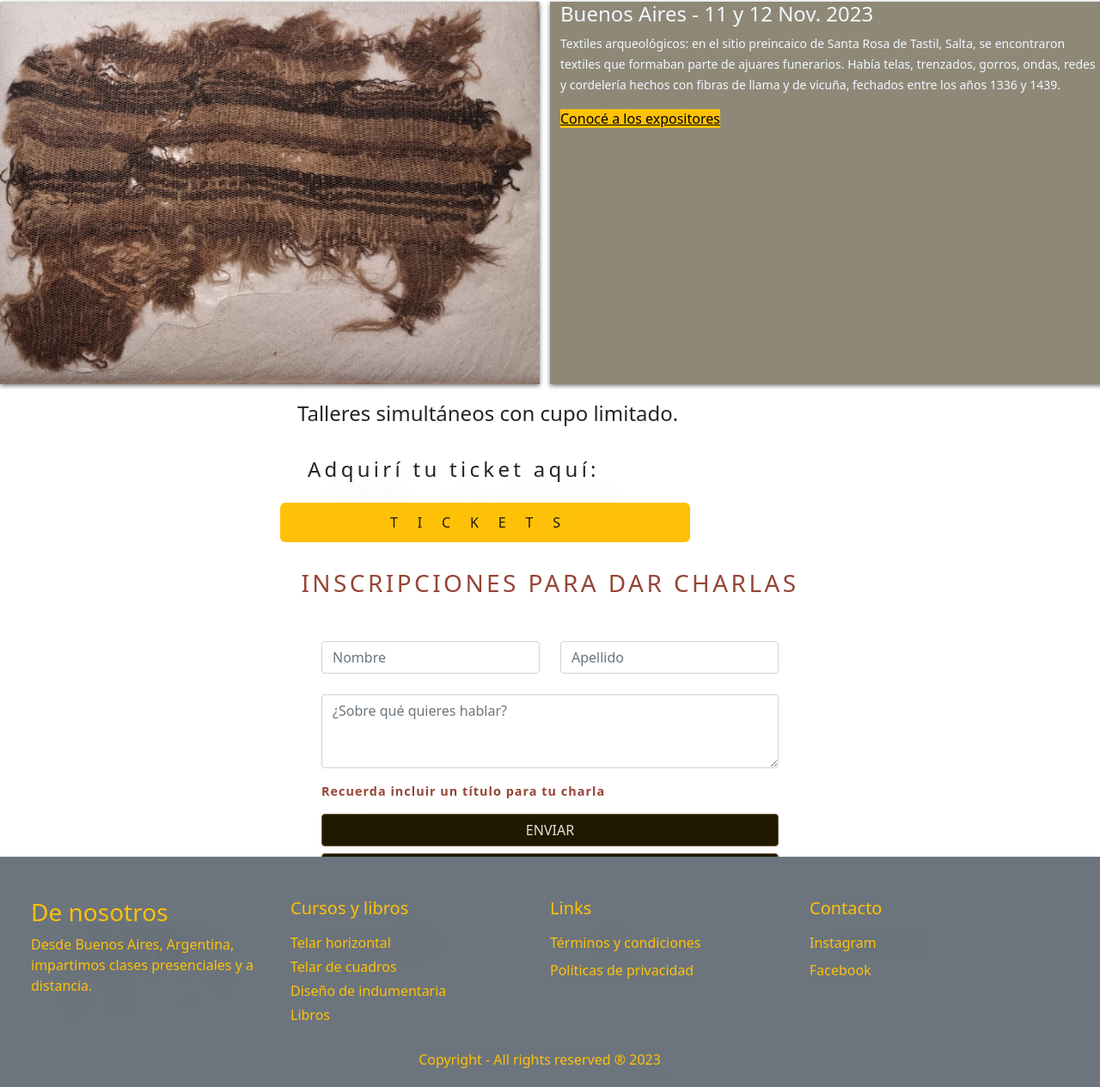
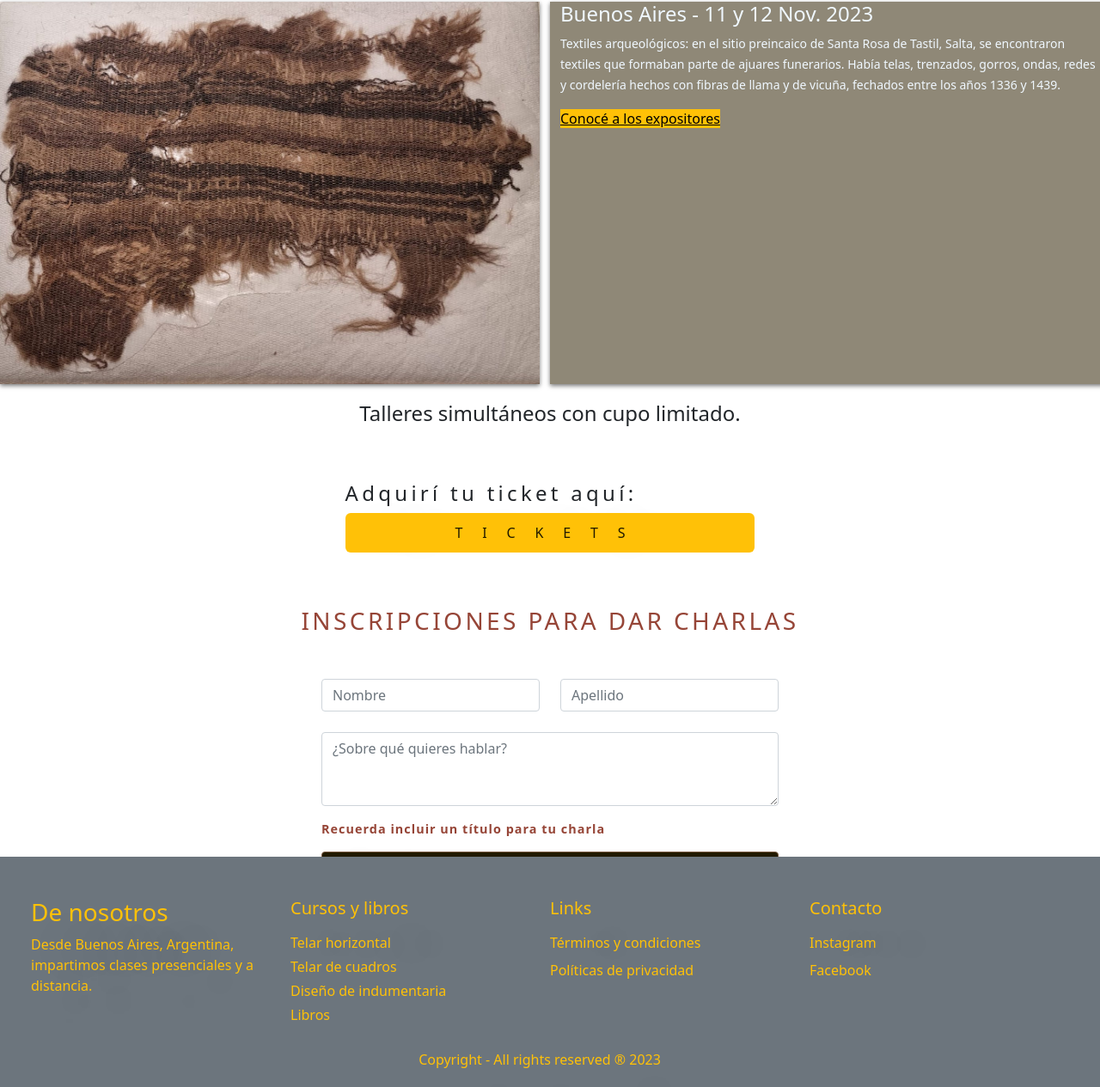
Before and after one commit to IsabelIMTextil/phpintegrador1, a PHP site: page / in a window 1280 px wide. Shown: the part 1619-2884 px from the top of the page at 86% size. Run offline with PHP 8.4, Linux system fonts and the light colour scheme; some web fonts are replaced.

Commit message:
CA modificacion main estructura form

```diff
--- a/pages/main.php
+++ b/pages/main.php
@@ -16,7 +16,7 @@
                     </div>
                   </div>
                   <div class="carousel-item">
-                    <img src="imagenes/mapuches.png" class="d-block w-100" alt="Textiles Mapuches">
+                    <img src="imagenes/caballo-2.png" class="d-block w-100" alt="Textiles Mapuches">
                     <div class="carousel-caption text-right caption-center">
                       <h2 class="bg-dark">Textiles tradicionales del territorio argentino</h2>
                       <p>Charlas sobre cultura, lengua y cosmovisión de los pueblos originarios de Argentina. Talleres sobre técnicas textiles Wichí, Mapuche y del NOA.</p>
@@ -153,22 +153,26 @@
                       <div class="col-sm-6">
 <!-- abrir tickets en otra pestaña -->
 
+                  <div class="d-flex justify-content-center" >
                     <div id="subtitulo-talleres">
                       <h4>Talleres simultáneos con cupo limitado.</h4>
                     </div>
-
+                  </div>
+                  <div class="d-flex justify-content-center" >
                     <div id="talleres">
                       <p id="adquiri-tickets">Adquirí tu <a>ticket </a> aquí:</p>
-                      </div>
 
                       <?php
-
                       // echo "<td><a class='button [btn btn-warning btn-block]'href='tickets.php' target='_blank'>TICKETS</a></td></tr>";
                       echo "<a class='button button-tickets' href='tickets.php' target='_blank'>TICKETS</a>";
                       ?>
+                    </div>
+
+                  </div>
+
+
                     <div id= "titulo-inscripciones">
                       <h3 id="font-titulo">INSCRIPCIONES PARA DAR CHARLAS</h3>
-
                     </div>
 
 
@@ -176,37 +180,9 @@
                         <?php
                              //  require 'conexion.php';
                         ?>
-                        <!-- agrego segú clase  -->
-                        <!-- <form action="../phpintegrador1/datos1.php" method="POST"> -->
 
+                      <div class="d-flex justify-content-center px-5">
                         <form action="../phpintegrador1/datos1.php" method="POST">
-                            <!-- Para que funcione en WEBHOST hay que cambiar a <form action="datos1.php" method="POST">  -->
-
-                            <!-- <div class="row" id="cupo">
-                            <div class="form-group row">
-                              <input type="text" class="nombre" placeholder="nombre" name="nombre" required>
-                            </div>
-                            <div class="form-group row">
-                              <input type="text" class="apellido" placeholder="apellido" name="apellido" required>
-                            </div>
-                            <div class="form-group row">
-                              <input type="text" class="form-control" id="exampleFormControlInput2" placeholder="número de teléfono" name="telefono" required>
-                            </div>
-
-
-                              <div class="mb-1">
-                              <label for="exampleFormControlInput1" class="form-label" > </label>
-                              <input type="email" class="form-control" id="exampleFormControlInput1" placeholder="Correo electrónico" name="correo" required>
-                              </div>
-                              <div class="mb-1">
-                                <label for="exampleFormControlTextarea1" class="form-label"></label>
-                              <textarea class="form-control" id="exampleFormControlTextarea1" name="comentario" placeholder="¿Te gustaría dar una charla? Contanos." cols="1" rows="3" required></textarea>
-                              <p><small>Recuerda incluir un título para tu charla.</small></p>
-                              </div>
-
-                              <input type="submit" value="Enviar">
-                              <input type="reset" value="Borrar"> -->
-                          <div class="d-flex justify-content-center px-5">
 
                           <div class="container-datos">
                             <div class="row">
@@ -231,8 +207,8 @@
                                 <button type="button"class="btn btn-info active" id="botoncito2" aria-pressed="true">BORRAR</button>
                               </div>
                           </div>
+                        </form>
                       </div>
-                      </form>
 <!-- termina agrego segú clase  -->
 
             <div class="border"></div>
```
Lines whose indentation alone changed are shown as unchanged.
